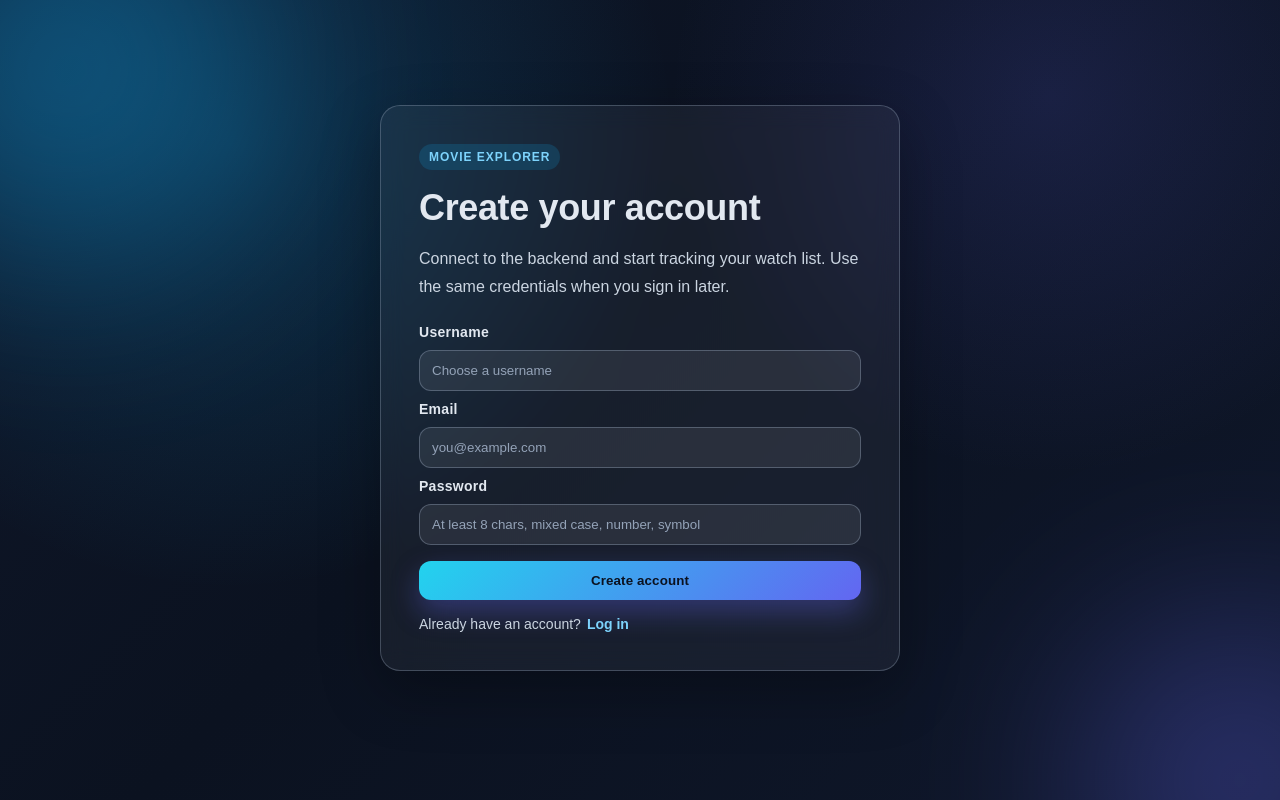
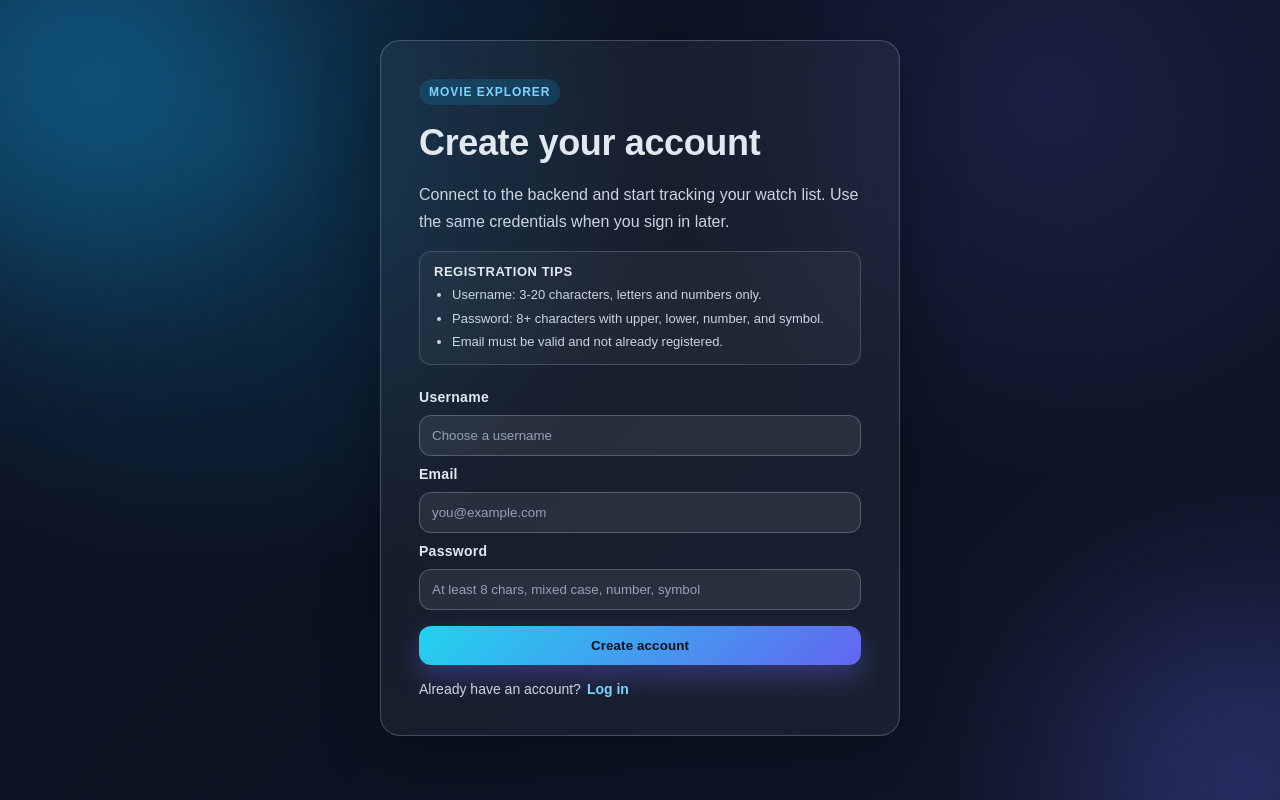
Before and after one commit to Rares-Casian/COSC-310-Project, a Next.js app in the folder frontend/: page /register in a window 1280 px wide. Built offline with nearby package versions, Linux system fonts and the light colour scheme; no server answers.

Commit message:
docker fixes

```diff
--- a/frontend/app/register/page.module.css
+++ b/frontend/app/register/page.module.css
@@ -75,6 +75,33 @@
   color: #cbd5e1;
   line-height: 1.7;
   font-size: 16px;
+}
+
+.hintsBox {
+  padding: 12px 14px;
+  border-radius: 12px;
+  border: 1px solid rgba(148, 163, 184, 0.3);
+  background: rgba(255, 255, 255, 0.04);
+}
+
+.hintTitle {
+  margin: 0 0 6px;
+  font-size: 13px;
+  font-weight: 800;
+  letter-spacing: 0.04em;
+  text-transform: uppercase;
+  color: #e2e8f0;
+}
+
+.hints {
+  margin: 0;
+  padding-left: 18px;
+  color: #cbd5e1;
+  font-size: 13px;
+  line-height: 1.5;
+  display: flex;
+  flex-direction: column;
+  gap: 4px;
 }
 
 .form {
--- a/frontend/app/register/page.tsx
+++ b/frontend/app/register/page.tsx
@@ -26,15 +26,31 @@ export default function RegisterPage() {
         body: JSON.stringify({ username, email, password }),
       });
 
-      const data = await response.json().catch(() => null);
+      const bodyText = await response.text();
+      let data: any = null;
+      try {
+        data = bodyText ? JSON.parse(bodyText) : null;
+      } catch {
+        /* Body was not JSON; fallback to plain text below */
+      }
 
       if (!response.ok) {
+        const validationDetails = Array.isArray(data?.error?.details)
+          ? data.error.details.join(" ")
+          : undefined;
         const detail =
           data?.error?.message ||
+          validationDetails ||
           data?.detail ||
-          "Could not register right now. Please check your details and try again.";
+          bodyText?.trim() ||
+          `Request failed with status ${response.status}`;
         setStatus("error");
         setMessage(detail);
+        console.error("Registration failed", {
+          status: response.status,
+          body: bodyText,
+          parsed: data,
+        });
         return;
       }
 
@@ -58,6 +74,14 @@ export default function RegisterPage() {
           Connect to the backend and start tracking your watch list. Use the same credentials when
           you sign in later.
         </p>
+        <div className={styles.hintsBox}>
+          <p className={styles.hintTitle}>Registration tips</p>
+          <ul className={styles.hints}>
+            <li>Username: 3-20 characters, letters and numbers only.</li>
+            <li>Password: 8+ characters with upper, lower, number, and symbol.</li>
+            <li>Email must be valid and not already registered.</li>
+          </ul>
+        </div>
 
         <form className={styles.form} onSubmit={handleSubmit}>
           <label className={styles.label} htmlFor="username">
```
Also changed, not shown: 1 other file (tests, documents, lock files or other folders).
